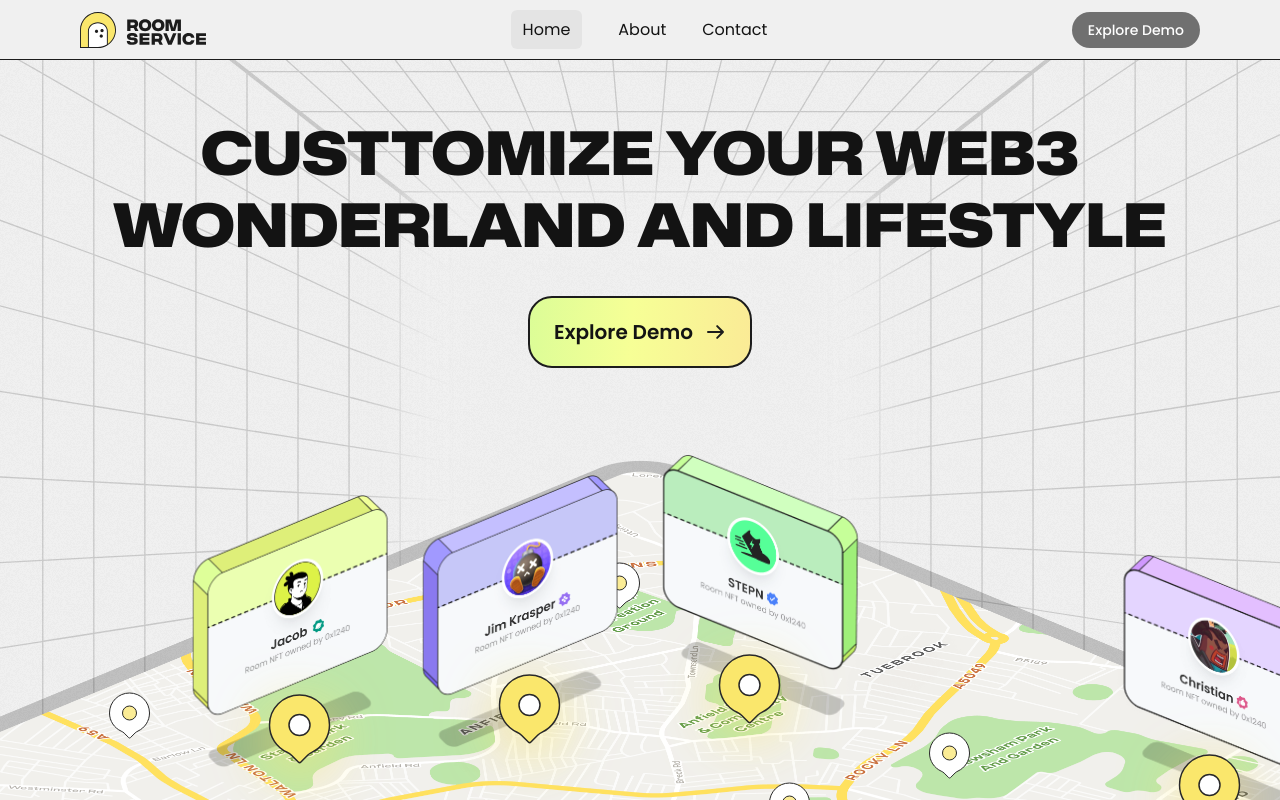
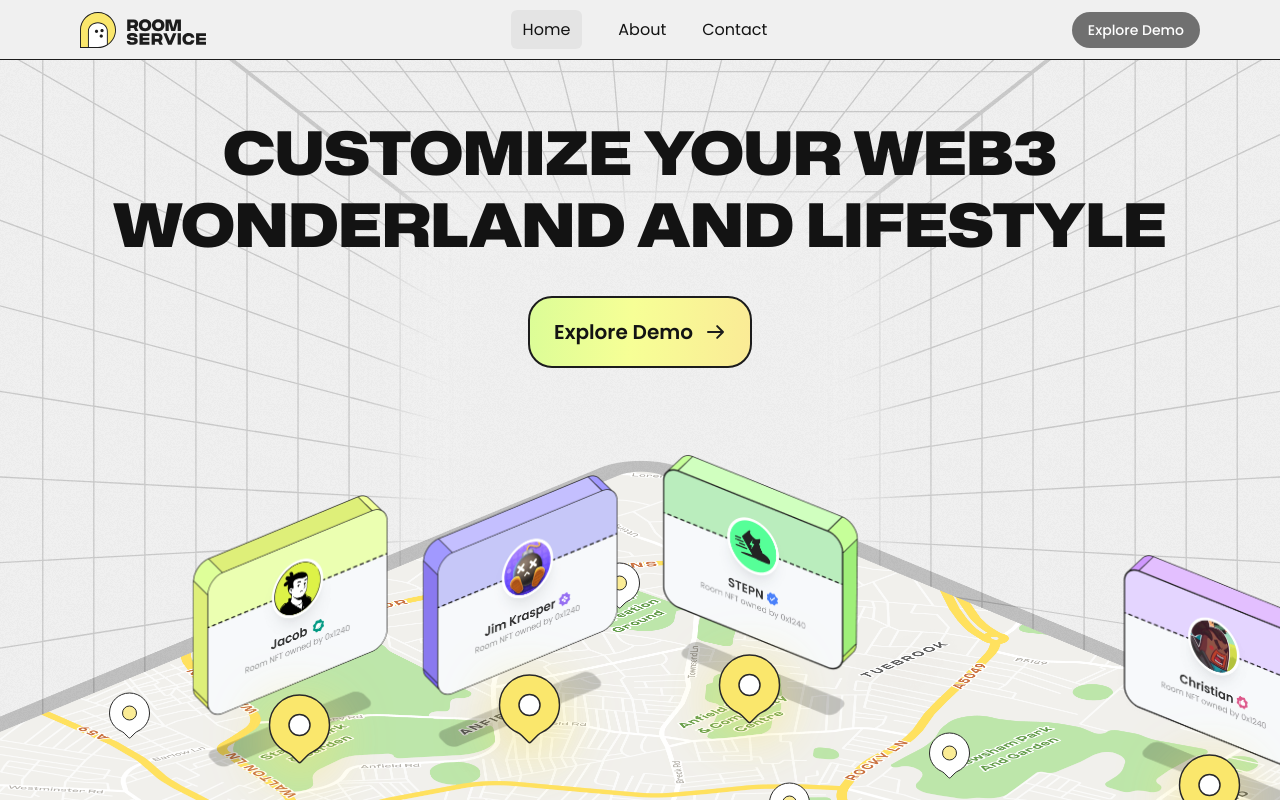
Before and after one commit to roomservice-crypto/web-rooom, a Next.js app: page / in a window 1280 px wide. Built offline with nearby package versions, Linux system fonts and the light colour scheme.

Commit message:
fix: home h1

```diff
--- a/src/pages/index.tsx
+++ b/src/pages/index.tsx
@@ -29,7 +29,7 @@ export default function Home() {
 
 				<div className=' z-1 relative'>
 					<h1 className='mx-auto max-w-[1200px] text-center font-mona text-[60px] font-[900] uppercase leading-[1.2]'>
-						Custtomize your Web3 wonderland and lifestyle
+						Customize your Web3 wonderland and lifestyle
 					</h1>
 					<button className='button mx-auto mt-8'>
 						<span>Explore Demo</span>
```
